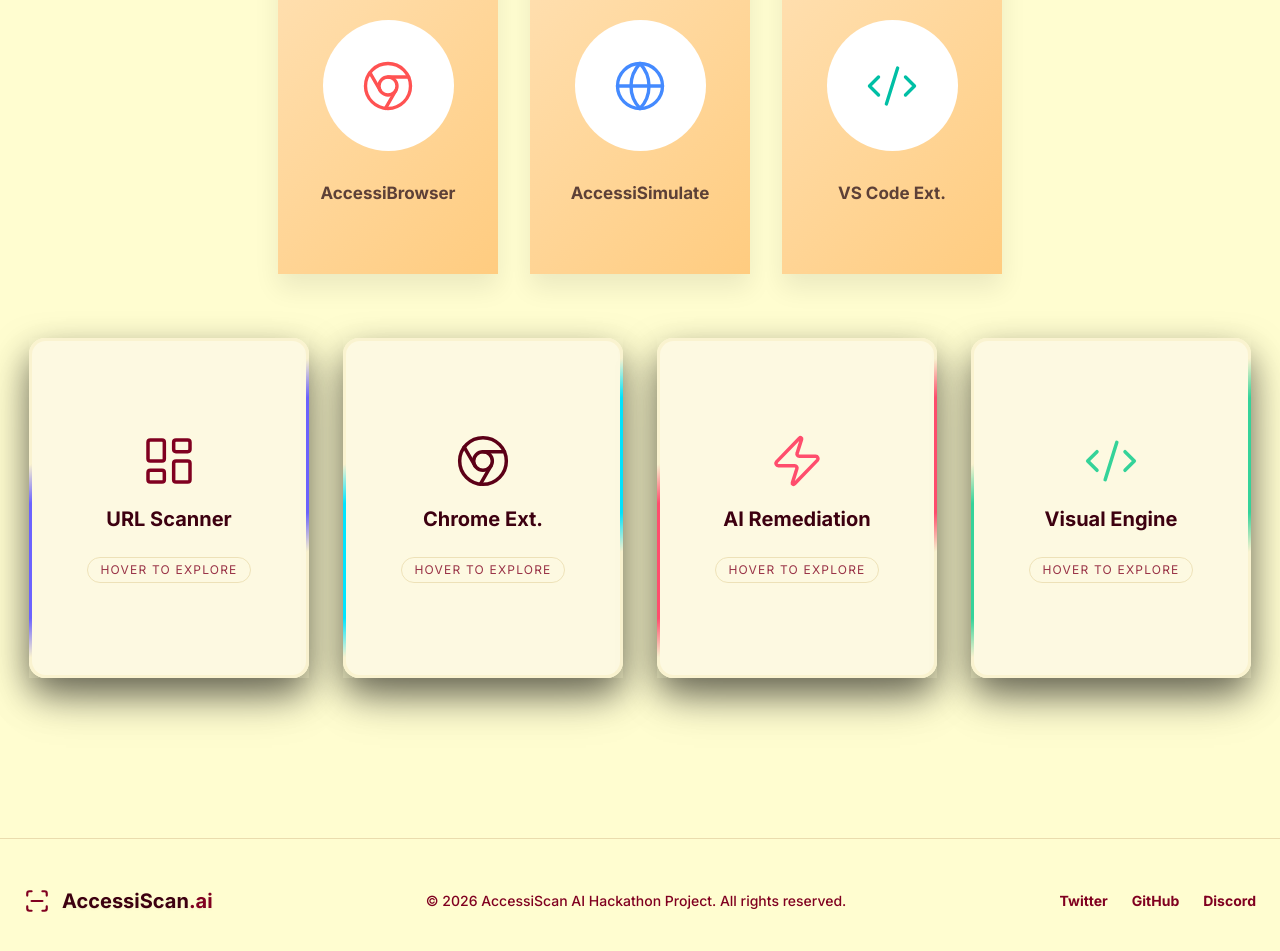
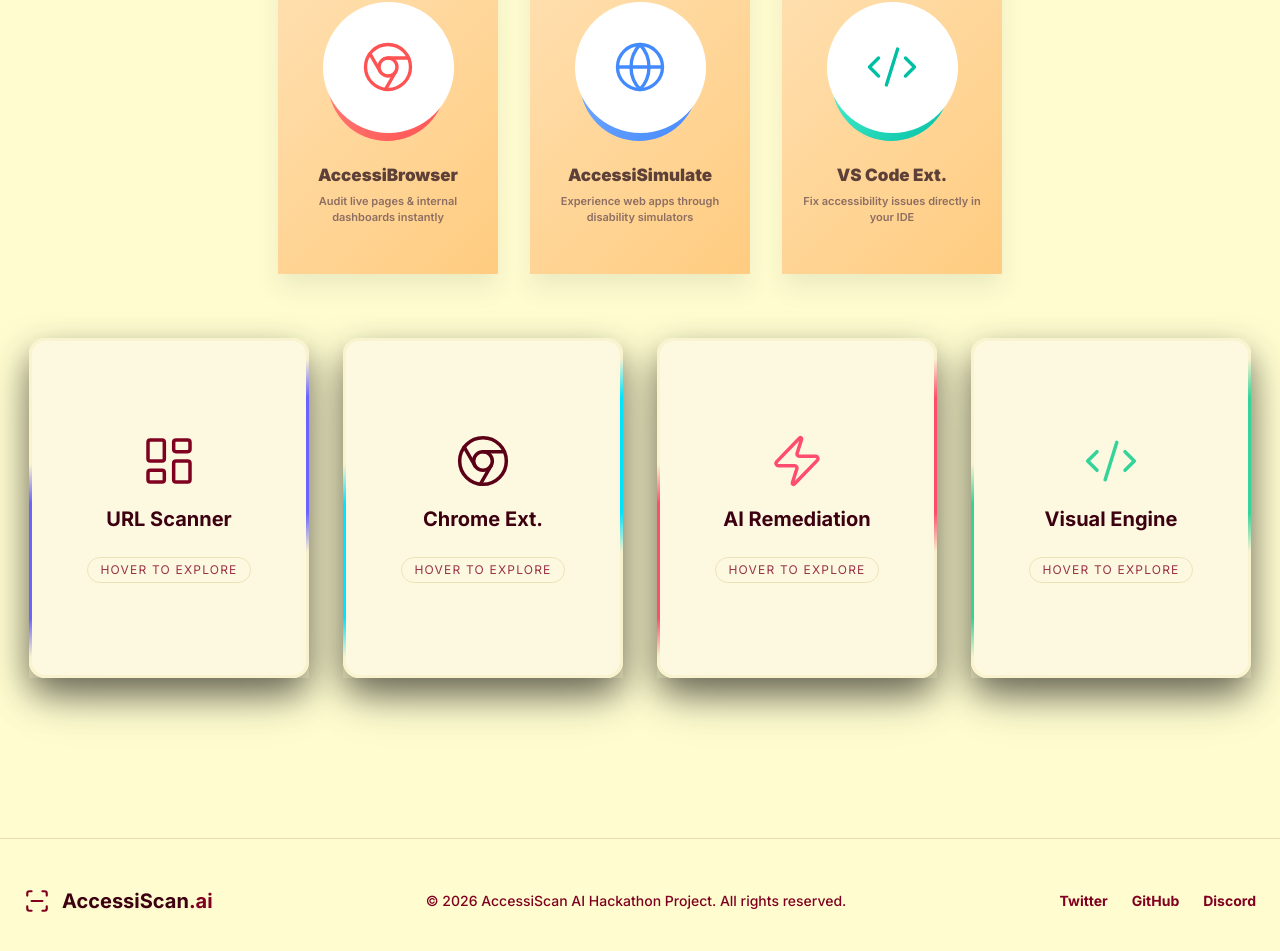
Before and after one commit to IqraS-gif/AccessiScan-Final, a React (Vite) app in the folder frontend/: page / in a window 1280 px wide. Shown: the part 1651-2602 px from the top of the page. Built offline with nearby package versions, Linux system fonts and the light colour scheme; no server answers; a web font is replaced by a local one.

Commit message:
feat: add styled download cards with descriptions and extension zips

```diff
--- a/frontend/src/components/ui/DownloadCards.jsx
+++ b/frontend/src/components/ui/DownloadCards.jsx
@@ -7,6 +7,7 @@
     <div className="flex flex-wrap justify-center gap-8 w-full mb-16 relative z-20">
       <Card
         title="AccessiBrowser"
+        desc="Audit live pages & internal dashboards instantly"
         href="/AccessiBrowser.zip"
         download="AccessiBrowser.zip"
         icon={<Chrome size={54} className="icon-svg" color="#FF5252" strokeWidth={1.5} />}
@@ -16,6 +17,7 @@
       />
       <Card
         title="AccessiSimulate"
+        desc="Experience web apps through disability simulators"
         href="/AccessiSimulate.zip"
         download="AccessiSimulate.zip"
         icon={<Globe size={54} className="icon-svg" color="#448AFF" strokeWidth={1.5} />}
@@ -25,6 +27,7 @@
       />
       <Card
         title="VS Code Ext."
+        desc="Fix accessibility issues directly in your IDE"
         href="https://marketplace.visualstudio.com/items?itemName=zahidham2985.accessiscan-vscode"
         icon={<Code2 size={54} className="icon-svg" color="#00BFA5" strokeWidth={1.5} />}
         color1="#64FFDA" color2="#00BFA5"
@@ -35,7 +38,7 @@
   );
 };
 
-const Card = ({ title, href, download, icon, color1, color2, light1, light2, shadow }) => {
+const Card = ({ title, desc, href, download, icon, color1, color2, light1, light2, shadow }) => {
   return (
     <StyledWrapper style={{
       '--bg-color': `linear-gradient(135deg, ${color1}, ${color2})`,
@@ -47,7 +50,8 @@
         <div className="circle">
           {icon}
         </div>
-        <p>{title}</p>
+        <p className="title">{title}</p>
+        <span className="desc">{desc}</span>
       </a>
     </StyledWrapper>
   );
@@ -94,7 +98,8 @@
     background: var(--bg-color-light);
   }
 
-  .card:hover p {
+  .card:hover .title,
+  .card:hover .desc {
     color: var(--text-color-hover);
   }
 
@@ -103,13 +108,26 @@
     color: #ffffff;
   }
 
-  .card p {
+  .card .title {
     font-size: 17px;
     color: #5d4037;
     margin-top: 30px;
+    margin-bottom: 6px;
     z-index: 1000;
     transition: color 0.3s ease-out;
-    font-weight: 700;
+    font-weight: 900;
+    text-align: center;
+  }
+
+  .card .desc {
+    font-size: 11px;
+    color: #8d6e63;
+    z-index: 1000;
+    text-align: center;
+    padding: 0 16px;
+    transition: color 0.3s ease-out;
+    line-height: 1.4;
+    font-weight: 600;
   }
 
   .circle {
```
